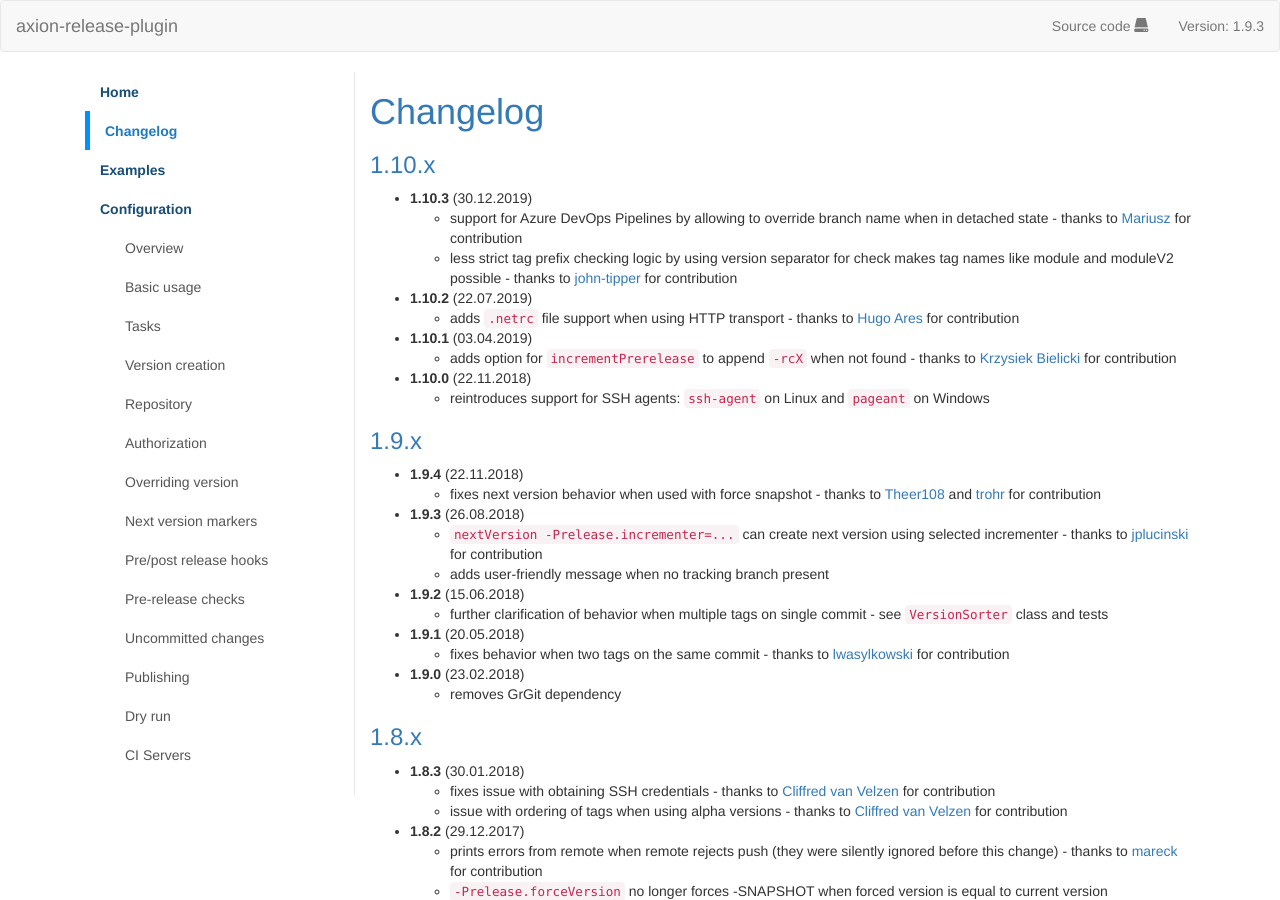
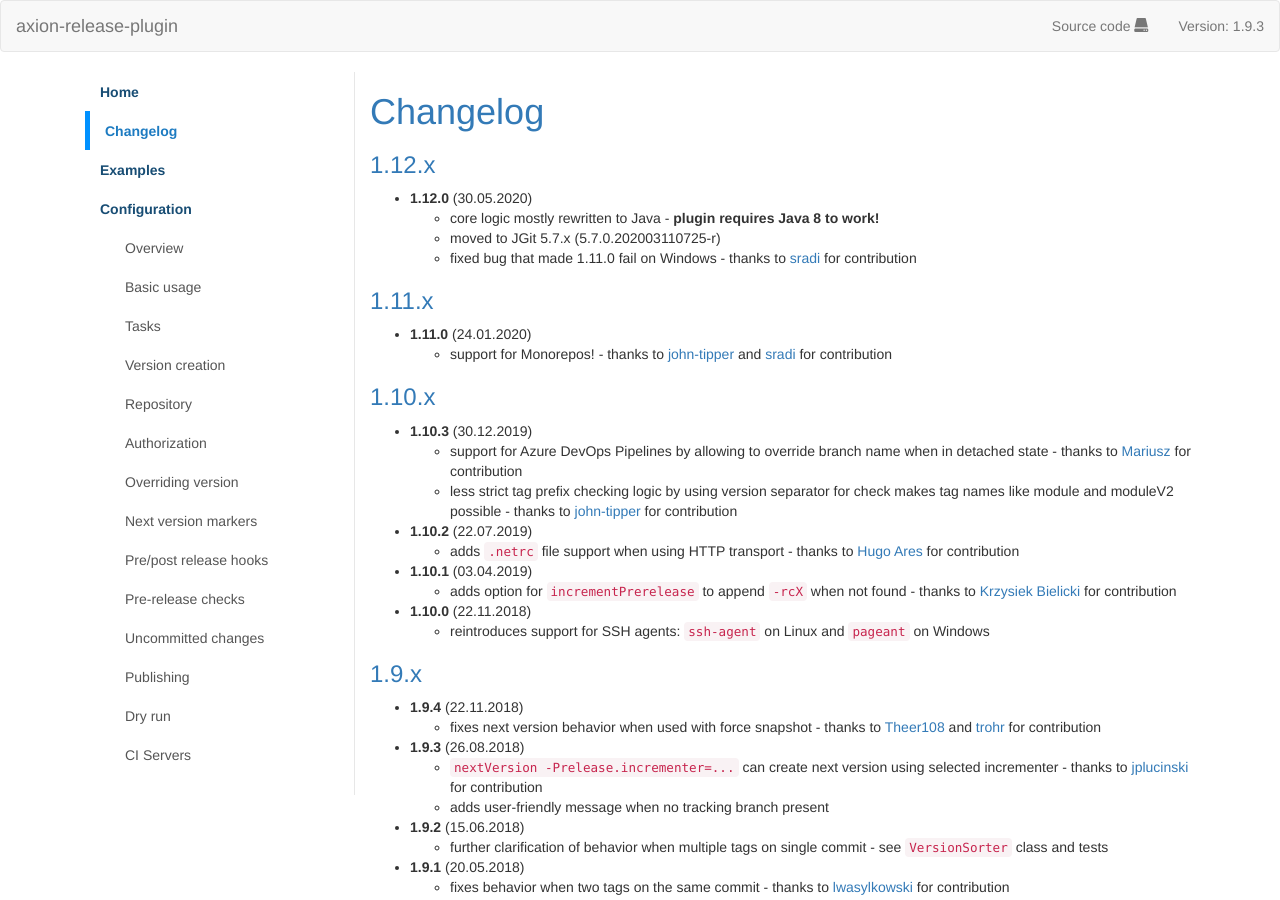
Before and after one commit to allegro/axion-release-plugin, an MkDocs documentation site: the page built from docs/changelog.md, in a window 1280 px wide and 900 px high. Built offline with MkDocs 1.6.1, drawn with Linux system fonts in a browser that asks for light colours; old or Windows-style settings are respelled for this version of MkDocs.

Commit message:
Updates changelog for 1.11.x and 1.12.0

```diff
--- a/docs/changelog.md
+++ b/docs/changelog.md
@@ -1,4 +1,16 @@
 # Changelog
+
+### 1.12.x
+
+* **1.12.0** (30.05.2020)
+    * core logic mostly rewritten to Java - **plugin requires Java 8 to work!**
+    * moved to JGit 5.7.x (5.7.0.202003110725-r)
+    * fixed bug that made 1.11.0 fail on Windows - thanks to [sradi](https://github.com/sradi) for contribution
+
+### 1.11.x
+
+* **1.11.0** (24.01.2020)
+    * support for Monorepos! - thanks to [john-tipper](https://github.com/john-tipper) and [sradi](https://github.com/sradi) for contribution
 
 ### 1.10.x
 
```
